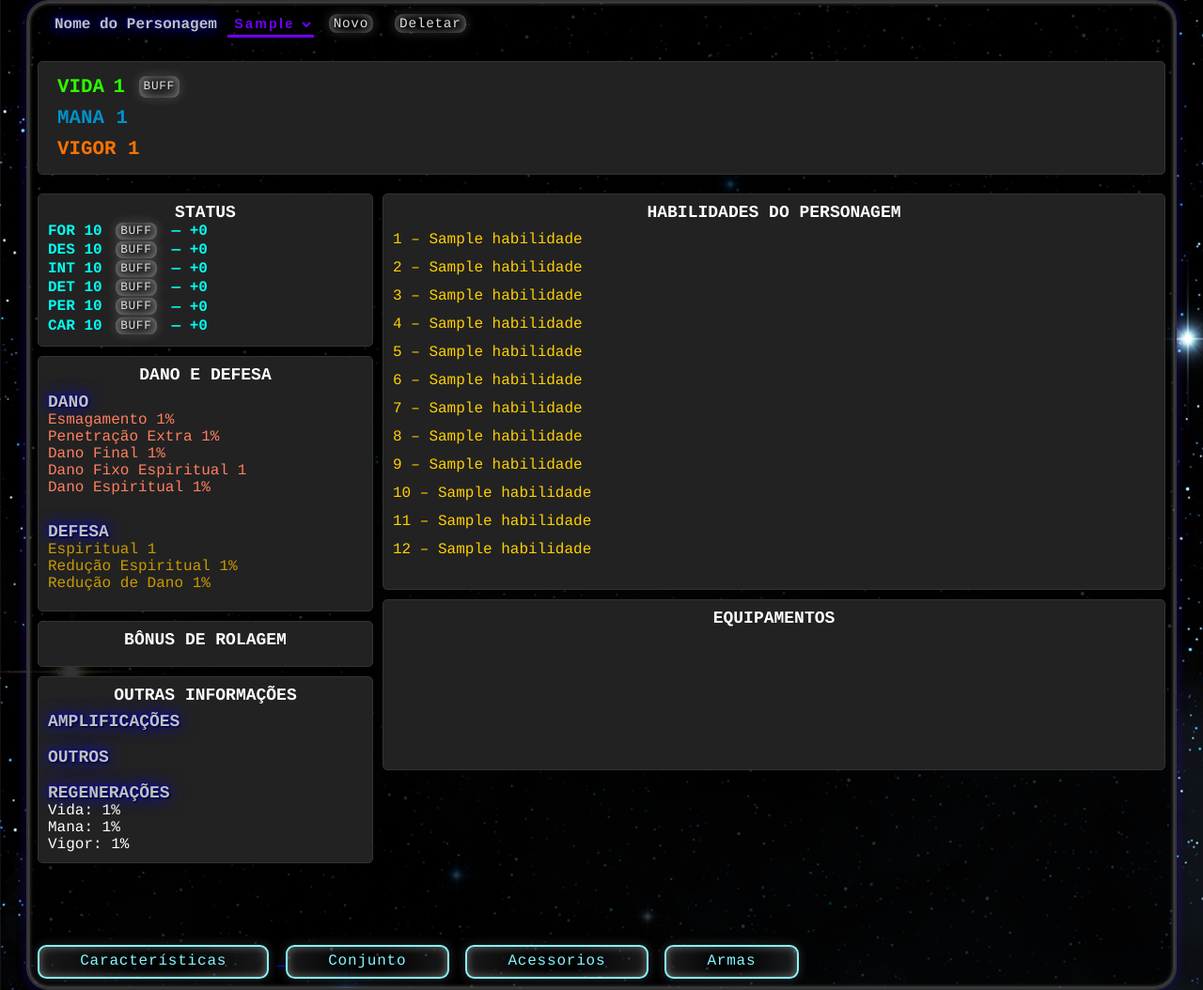
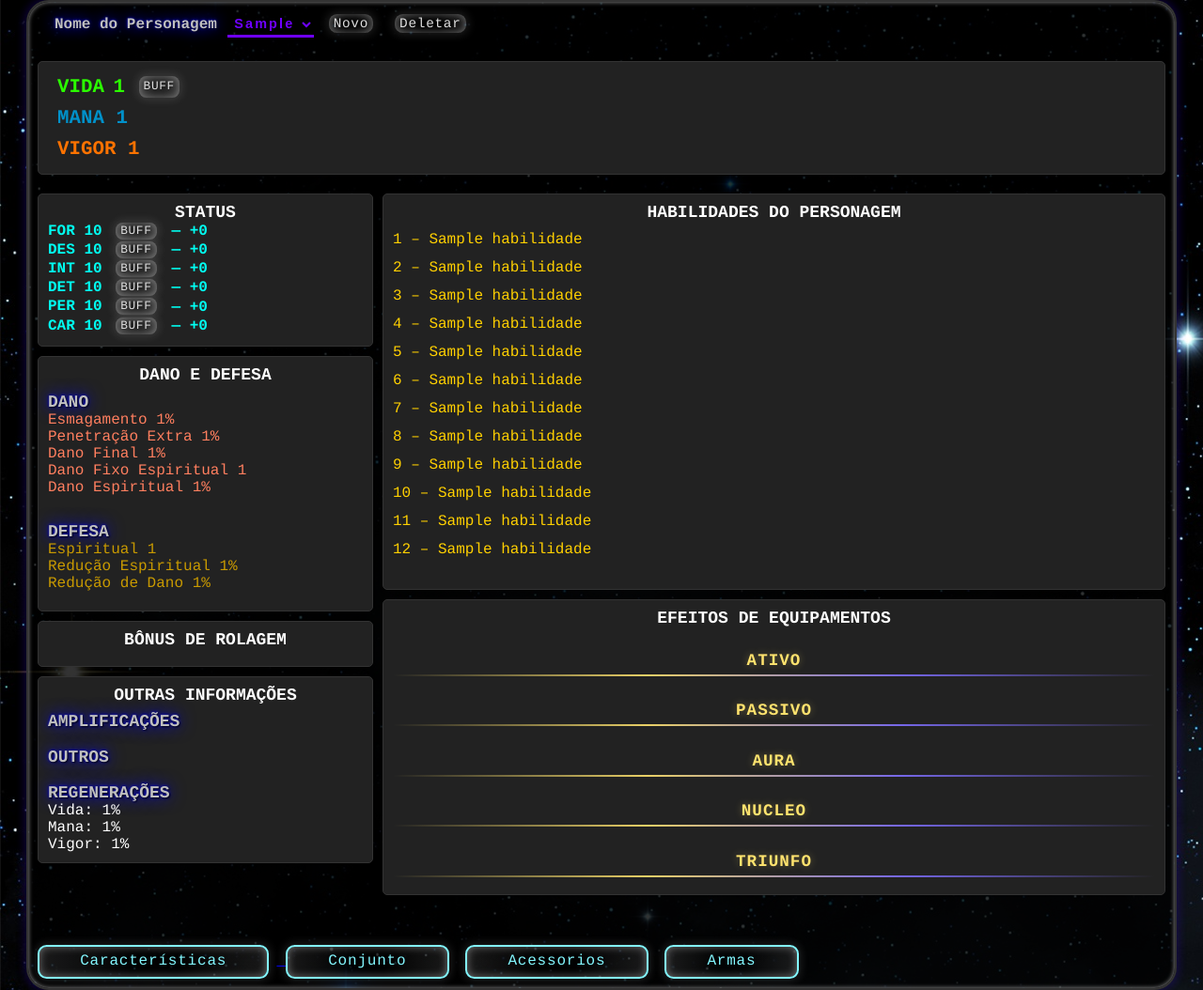
Before and after one commit to DivineHealing/JOGADORESCDE, a Django app: page / in a window 1280 px wide. Shown: the whole page at 94% size. Run offline with Django 5.2, Linux system fonts and the light colour scheme; tables that the repository leaves empty hold one stand-in row (values such as "Sample post").

Commit message:
Nucleos e Triunfos

```diff
--- a/Personagem/Personagem/static/tela_personagem/script.js
+++ b/Personagem/Personagem/static/tela_personagem/script.js
@@ -498,12 +498,36 @@
     div.className = 'efeito-card';
     div.id = `efeito_${index}`;
 
+    // Renderiza o HTML com suporte a <b>, <i>, etc.
     div.innerHTML = `
-            <div class="efeito-nome"><strong>${nome || 'Sem nome'}</strong></div>
-            <div class="efeito-descricao">${descricao || 'Sem descrição'}</div>
+        <div class="efeito-nome">
+            <strong>${nome}</strong>
+            <span class="efeito-underline"></span>
+        </div>
+        <div class="efeito-descricao">${descricao}</div>
     `;
+
+    const nomeDiv = div.querySelector('.efeito-nome');
+    const descricaoDiv = div.querySelector('.efeito-descricao');
+
+    nomeDiv.addEventListener('click', function () {
+        const visivel = descricaoDiv.classList.contains('ativo');
+
+        // Fecha todos os outros
+        document.querySelectorAll('.efeito-descricao').forEach(el => el.classList.remove('ativo'));
+        document.querySelectorAll('.efeito-card').forEach(el => el.classList.remove('ativo-card'));
+
+        // Se não estava visível, abre este
+        if (!visivel) {
+            descricaoDiv.classList.add('ativo');
+            div.classList.add('ativo-card');
+        }
+    });
+
     return div;
 }
+
+
 
 
     // Itera sobre cada tipo (ativo, passivo, etc)
--- a/Personagem/Personagem/static/tela_personagem/style.css
+++ b/Personagem/Personagem/static/tela_personagem/style.css
@@ -493,10 +493,101 @@
   display: block;
 }
 
+/* ESTILO PARA OS EFEITOS */
+
+.efeito-titulo {
+  font-size: 1.1em;
+  font-weight: bold;
+  letter-spacing: 1px;
+  color: #ffe36e;
+  text-transform: uppercase;
+  margin: 1.5em 0 0.5em 0;
+  position: relative;
+  padding-bottom: 0.4em;
+  text-shadow: 0 0 8px #ffe36e55;
+}
+
+.efeito-titulo::after {
+  content: '';
+  position: absolute;
+  left: 0;
+  bottom: 0;
+  width: 100%;
+  height: 2px;
+  background: linear-gradient(to right, transparent, #ffe36e, #7f6fff, transparent);
+  border-radius: 2px;
+  opacity: 0.9;
+}
+
 .efeito-card {
-    background: #111;
-    border: 1px solid #888;
-    padding: 10px;
-    margin-bottom: 8px;
-    color: white; /* para fundos escuros */
+  background: transparent;
+  margin-bottom: 1em;
+  padding: 0.5em 0.5em 0 0.5em;
+  border: none;
+  color: white;
+  transition: background 0.5s ease;
+  border-radius: 0;
+  overflow: hidden;
 }
+
+.efeito-card.ativo-card {
+  background: linear-gradient(
+    to top,
+    rgba(0, 207, 227, 0.25),
+    rgba(127, 111, 255, 0.1),
+    transparent
+  );
+  border-radius: 0 0 1em 1em;
+  box-shadow: 0 0 10px rgba(127, 111, 255, 0.3);
+}
+
+.efeito-nome {
+  cursor: pointer;
+  font-weight: bold;
+  font-size: 1em;
+  position: relative;
+  display: inline-block;
+  color: #ffe36e;
+  padding-bottom: 4px;
+  transition: color 0.3s ease;
+}
+
+.efeito-nome:hover {
+  color: #00cfe3;
+  text-shadow: 0 0 6px #00cfe3aa;
+}
+
+.efeito-underline {
+  height: 2px;
+  width: 100%;
+  background: linear-gradient(
+    to right,
+    transparent 0%,
+    #ffe36e 30%,
+    #00cfe3 70%,
+    transparent 100%
+  );
+  position: absolute;
+  bottom: 0;
+  left: 0;
+  transition: width 0.5s ease;
+  border-radius: 2px;
+}
+
+.efeito-descricao {
+  margin-top: 10px;
+  color: #eaeaea;
+  font-weight: normal;
+  white-space: pre-line;
+  max-height: 0;
+  opacity: 0;
+  overflow: hidden;
+  transition: all 0.5s ease;
+  padding: 0;
+}
+
+.efeito-descricao.ativo {
+  max-height: 300px;
+  opacity: 1;
+  padding: 0.5em 0;
+}
--- a/Personagem/tela_personagem/templates/tela_personagem.html
+++ b/Personagem/tela_personagem/templates/tela_personagem.html
@@ -217,11 +217,26 @@
                 </div>
 
                 <div class="character-equipment bordered-section">
-                    <div class="equipment section-title">EQUIPAMENTOS</div>
+                    <div class="equipment section-title">EFEITOS DE EQUIPAMENTOS</div>
                     <div class="equipment-content">
+                        <div class="efeito-titulo">ATIVO</div>
                         <div id="area-ativo"></div>
+                    </div>
+                    <div class="equipment-content">
+                        <div class="efeito-titulo">PASSIVO</div>
                         <div id="area-passivo"></div>
-
+                    </div>
+                    <div class="equipment-content">
+                        <div class="efeito-titulo">AURA</div>
+                        <div id="area-aura"></div>
+                    </div>
+                    <div class="equipment-content">
+                        <div class="efeito-titulo">NUCLEO</div>
+                        <div id="area-nucleo"></div>
+                    </div>
+                    <div class="equipment-content">
+                        <div class="efeito-titulo">TRIUNFO</div>
+                        <div id="area-triunfo"></div>
                     </div>
                 </div>
             </div>
@@ -247,8 +262,12 @@
     {{ defesas_json|json_script:"defesas-json" }}
     {{ resistencias_json|json_script:"resistencias-json" }}
     {{ amplificacoes_json|json_script:"amplificacoes-json" }}
+
     {{ efeitos_ativos_json|safe|json_script:"ativo-json" }}
     {{ efeitos_passivos_json|safe|json_script:"passivo-json" }}
+    {{ efeitos_aura_json|safe|json_script:"aura-json" }}
+    {{ efeitos_nucleo_json|safe|json_script:"nucleo-json" }}
+    {{ efeitos_triunfo_json|safe|json_script:"triunfo-json" }}
 
     <script>
         document.addEventListener("DOMContentLoaded", function () {
--- a/Personagem/tela_personagem/views.py
+++ b/Personagem/tela_personagem/views.py
@@ -127,9 +127,15 @@
         try:
             dados_efeitosAtivos = agrupar_efeitos("efeitoAtivo")
             dados_efeitosPassivos = agrupar_efeitos("efeitoPassivo")
+            dados_efeitosAura = agrupar_efeitos("efeitoAura")
+            dados_efeitosNucleo = agrupar_efeitos("nucleo")
+            dados_efeitosTriunfo = agrupar_efeitos("trunfo")
         except Character_attribute.DoesNotExist:
             dados_efeitosAtivos = []
             dados_efeitosPassivos = []
+            dados_efeitosAura = []
+            dados_efeitosNucleo = []
+            dados_efeitosTriunfo = []
             print(f"!!! ERRO: Falha ao acessar dados de efeitos para Base_personagem ID={base_personagem.id} !!!")
 
 
@@ -157,9 +163,12 @@
 
     efeitos_ativos_json = formatar_efeito_json(dados_efeitosAtivos)
     efeitos_passivos_json = formatar_efeito_json(dados_efeitosPassivos)
+    efeitos_aura_json = formatar_efeito_json(dados_efeitosAura)
+    efeitos_nucleo_json = formatar_efeito_json(dados_efeitosNucleo)
+    efeitos_trunfo_json = formatar_efeito_json(dados_efeitosTriunfo)
 
   #  print(f"--- Dados formatados para JSON ---")
-  #  print(f"Efeitos Ativos JSON: {efeitos_ativos_json}")
+  #  print(f"Efeitos Nucleo JSON: {efeitos_nucleo_json}")
   #  print(f"Efeitos Passivos JSON: {efeitos_passivos_json}")
 
     context = {
@@ -178,6 +187,9 @@
         # EFEITOS
         'efeitos_ativos_json': efeitos_ativos_json,
         'efeitos_passivos_json': efeitos_passivos_json,
+        'efeitos_aura_json': efeitos_aura_json,
+        'efeitos_nucleo_json': efeitos_nucleo_json,
+        'efeitos_trunfo_json': efeitos_trunfo_json,
 }
 
     return render(request, 'tela_personagem.html', context)
```
Also changed, not shown: Personagem/Personagem/static/base_personagem/script.js (+14 -9 lines), Personagem/conjunto/views.py (line endings or trailing spaces). Lines whose indentation alone changed are shown as unchanged.
